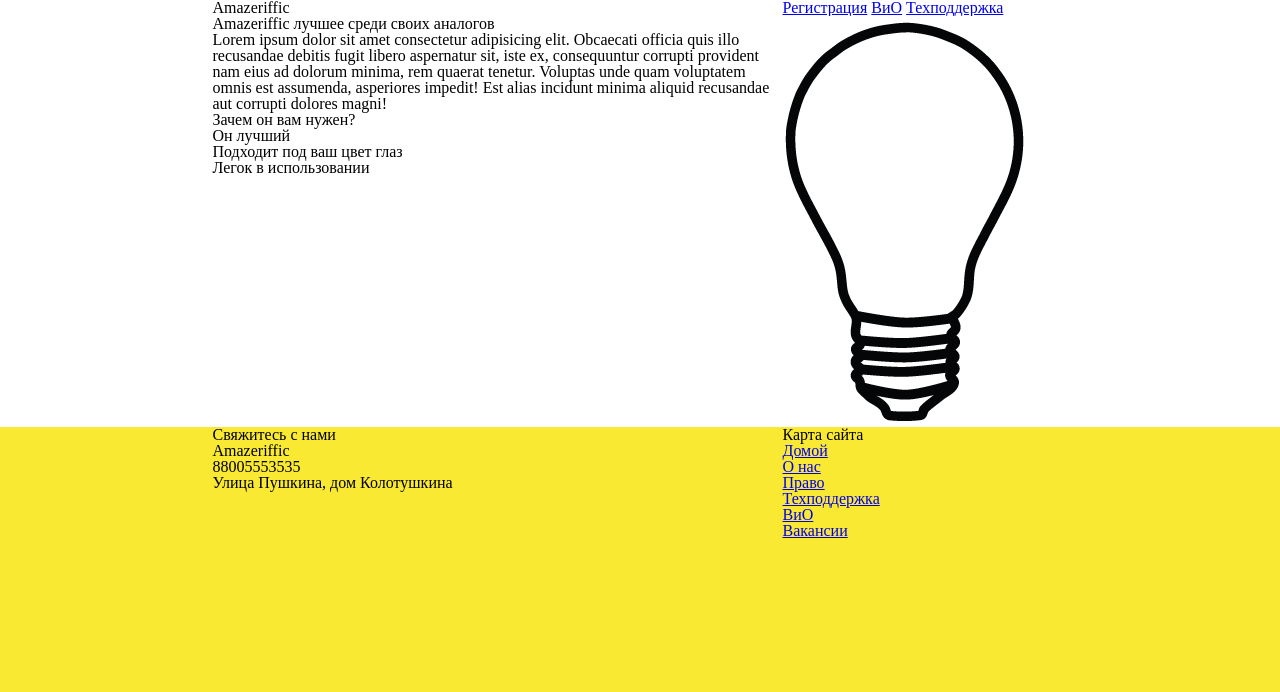
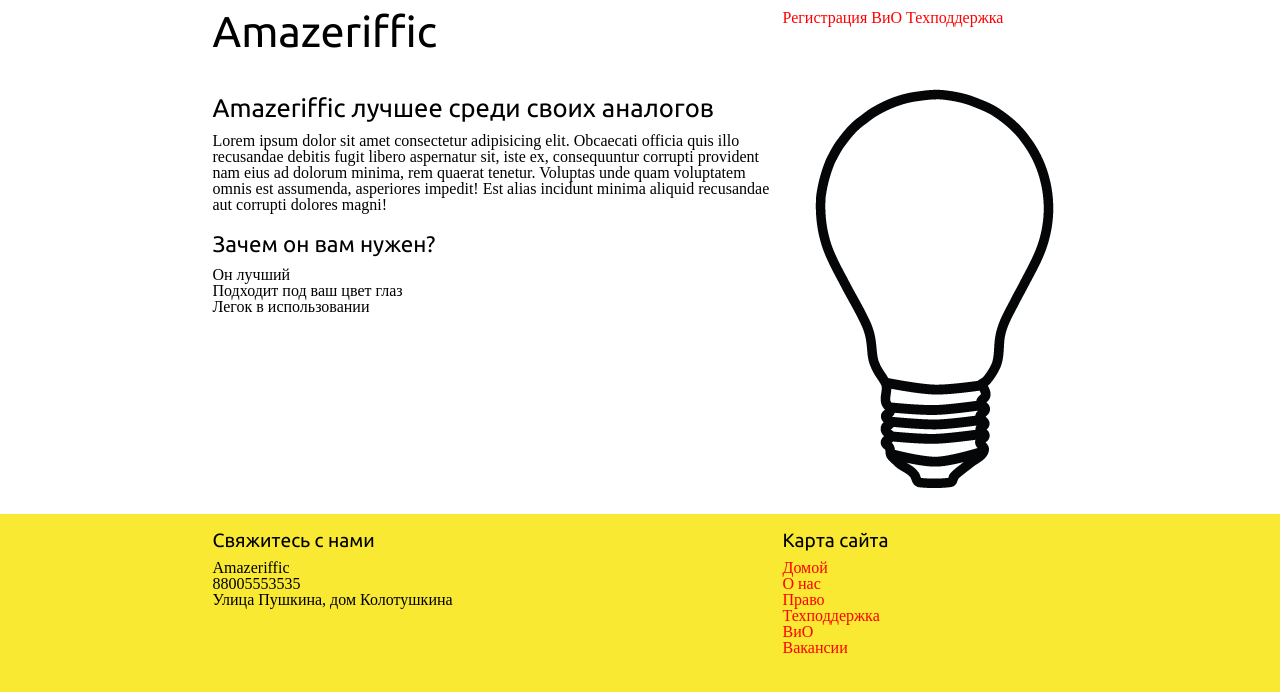
Before and after one commit to sexyDaniel/Amazeriffic, a plain HTML site: page index.html in a window 1280 px wide. Drawn offline with Linux system fonts and the light colour scheme; a web font is replaced by a local one.

Commit message:
Add new styles in style.css

```diff
--- a/index.html
+++ b/index.html
@@ -3,8 +3,10 @@
 <head>
     <meta charset="UTF-8">
     <meta name="viewport" content="width=device-width, initial-scale=1.0">
+    <link rel="stylesheet" href="styles/reset.css">
     <link rel="stylesheet" href="styles/style.css">
-    <link rel="stylesheet" href="styles/reset.css">
+    <link rel="stylesheet" type="text/css" href="http://fonts.googleapis.com/css?family=Ubuntu&subset=latin,cyrillic">
+	<link rel="stylesheet" type="text/css" href="http://fonts.googleapis.com/css?family=Droid+Sans&subset=latin,cyrillic" >
     <title>Laba1</title>
 </head>
 <body>
--- a/styles/style.css
+++ b/styles/style.css
@@ -1,5 +1,24 @@
 body{
     background:#f9e933;
+    font-size: 100%;
+    font-family: Droid Sans;
+}
+
+h1, h2, h3, h5{
+    font-family: Ubuntu;
+}
+
+a{
+    color: red;
+    text-decoration:none;
+}
+
+a:hover{
+    text-decoration: underline;
+}
+
+header h1{
+    font-size: 270%;
 }
 
 header,main,footer{
@@ -24,11 +43,23 @@ header nav {
 header {
     background: white;
     overflow: auto;
+    padding: 10px 0 10px 0;
+}
+
+main h2{
+    font-size: 160%;
+    margin: 12px 0 12px 0;
+}
+
+main h3{
+    font-size: 140%;
+    margin: 20px 0 12px 0;
 }
 
 main {
     background: white;
     overflow: auto;
+    padding: 20px 0 20px 0;
 }
 
 main .main-info{
@@ -41,8 +72,13 @@ main .logo{
     width: 285px;
 }
 
+main img{
+    margin-left: 30px;
+}
+
 footer{
     overflow: auto;
+    padding: 17px 0 12px 0;
 }
 
 footer .contact{
@@ -54,3 +90,8 @@ footer .sitemap{
     float: right;
     width: 285px;
 }
+
+footer h5{
+    font-size: 120%;
+    margin-bottom: 10px;
+}
```
